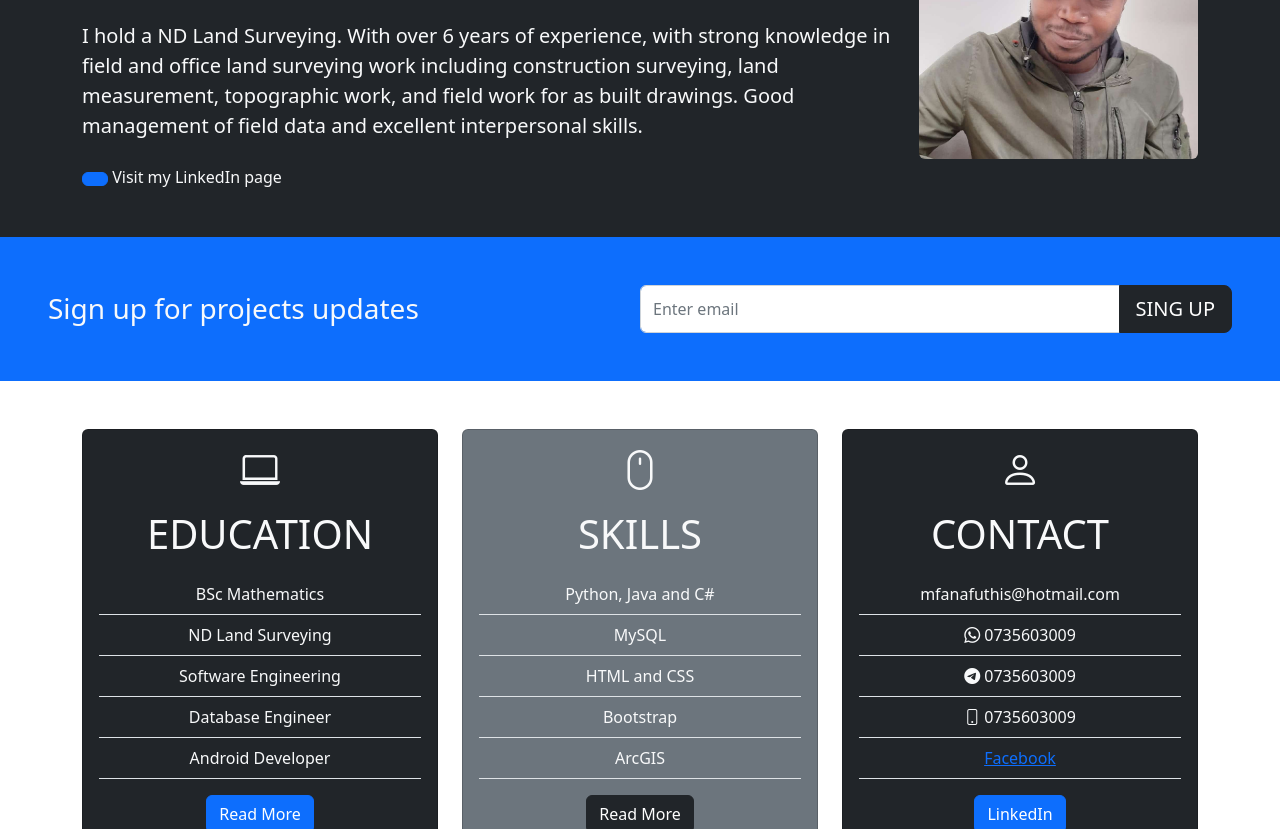
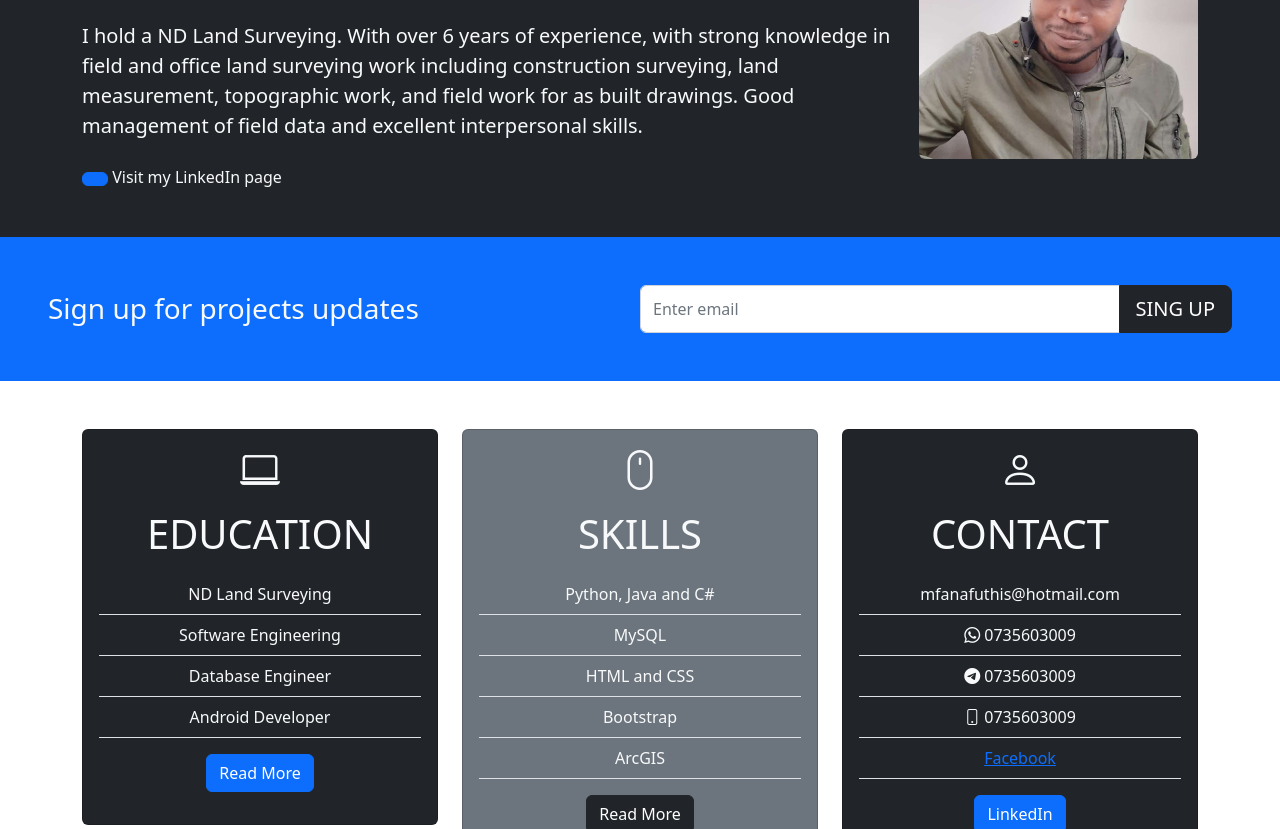
Before and after one commit to Mfanafuthis/Mfanafuthi_Mchunu_Resume, a plain HTML site: page index.html in a window 1280 px wide. Shown: the part 271-1100 px from the top of the page. Drawn offline with nearby package versions, Linux system fonts and the light colour scheme.

Commit message:
Add files via upload

```diff
--- a/index.html
+++ b/index.html
@@ -98,9 +98,6 @@
                             <p class="card-text">
                                 <table class="table text-light">
                                     <tbody>
-                                        <tr>
-                                            <td>BSc Mathematics</td>
-                                        </tr>
                                         <tr>
                                             <td>ND Land Surveying</td>
                                         </tr>
```
